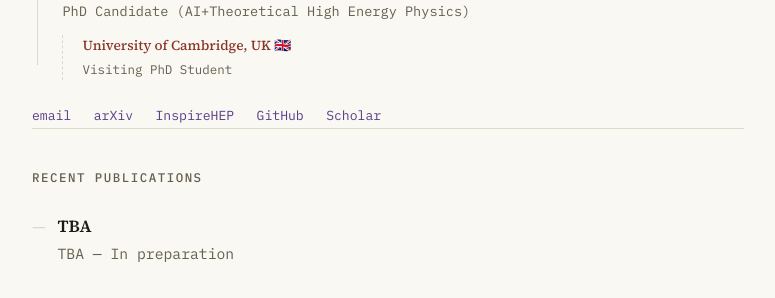
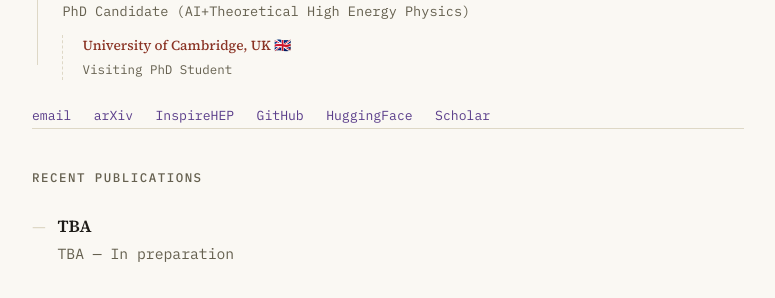
Before and after one commit to kys-sheng/kys-sheng.github.io, a Jekyll site: the page built from index.html, in a window 1280 px wide and 900 px high, scrolled down 957 px. Shown: the part 153-451 px from the top of the window, without its empty margins (252-1027 px from the left). Built offline with Jekyll 4.4.1, drawn with Linux system fonts in a browser that asks for light colours.

Commit message:
Add HuggingFace link to the Home link row
Co-Authored-By: Claude Sonnet 5 <noreply@anthropic.com>
Claude-Session: https://claude.ai/code/session_0191DsVr1Nwx9izZDzbZMoAX

```diff
--- a/_data/profile.yml
+++ b/_data/profile.yml
@@ -57,6 +57,8 @@ links:
     url: "https://inspirehep.net/authors/2668337"
   - label: "GitHub"
     url: "https://github.com/kys-sheng"
+  - label: "HuggingFace"
+    url: "https://huggingface.co/kys-sheng"
   - label: "Scholar"
     url: "https://scholar.google.com/citations?user=shyOq3QAAAAJ"
 
```
